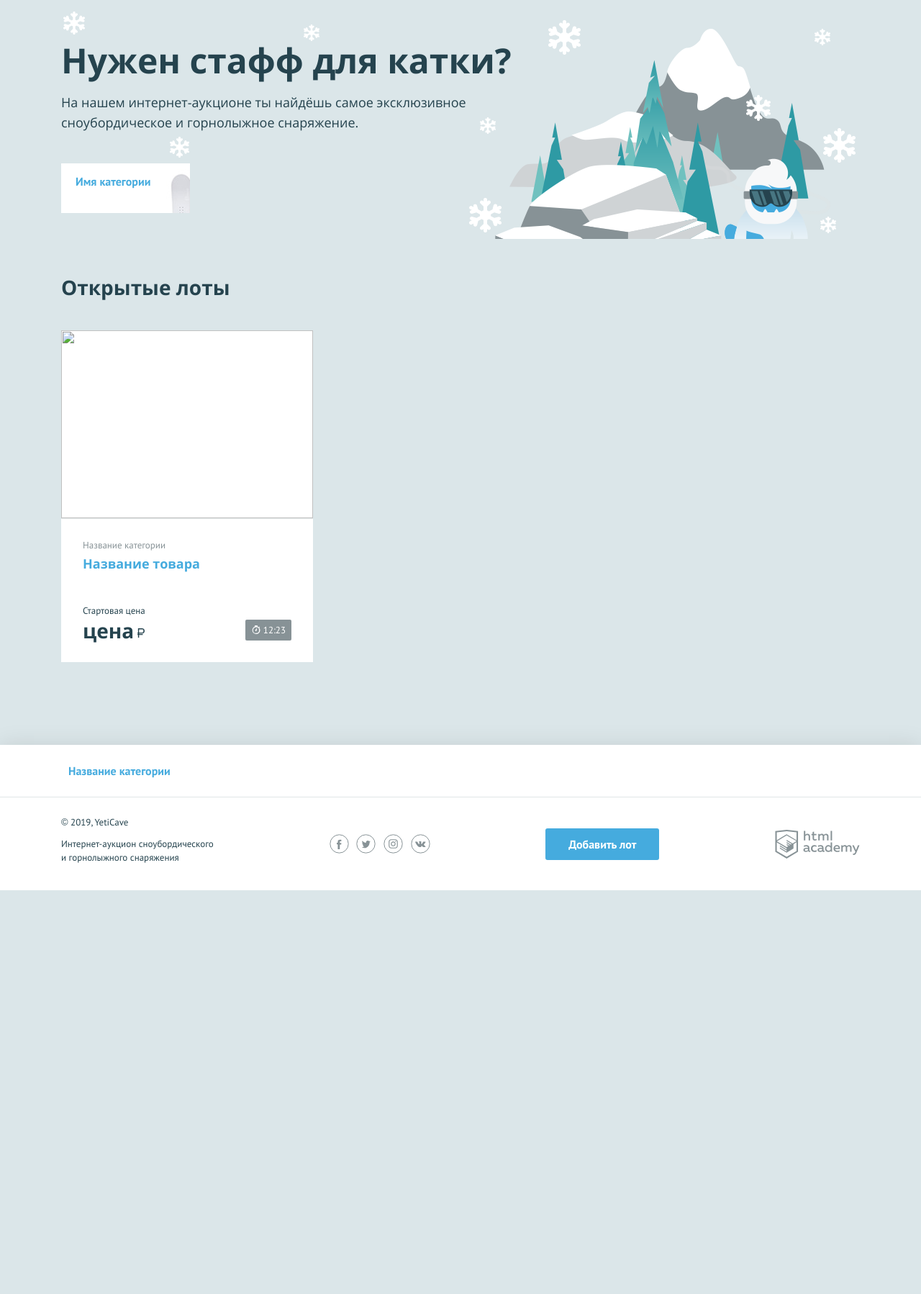
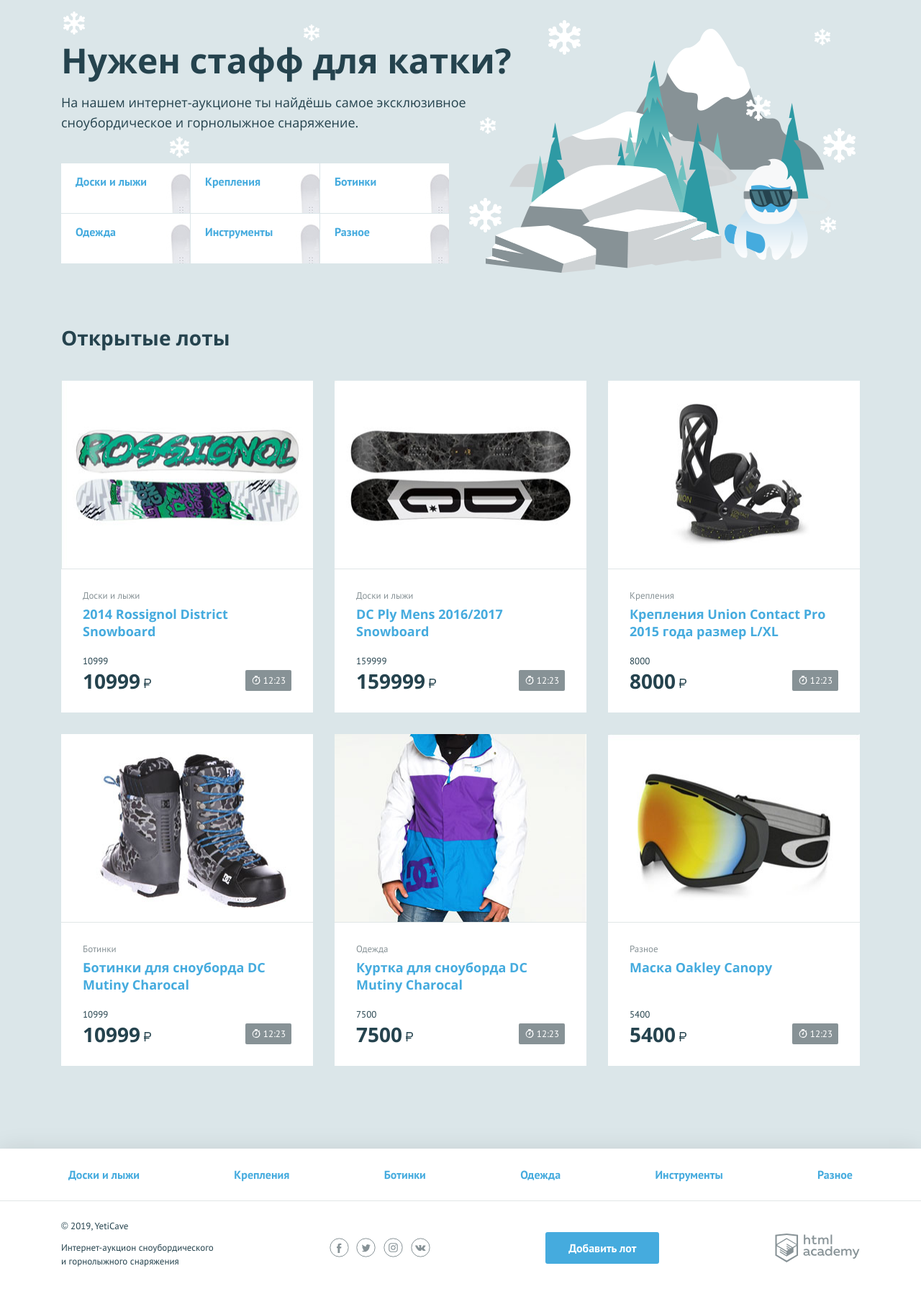
Before and after one commit to htmlacademy-php1/1072003-yeticave-13, a PHP site: page / in a window 1280 px wide. Shown: the part 107-1905 px from the top of the page at 72% size. Before the commit the page ends 1344 px from the top, so only its background shows below. Run offline with PHP 8.4, Linux system fonts and the light colour scheme.

Commit message:
итерация по массивам

```diff
--- a/index.php
+++ b/index.php
@@ -2,6 +2,47 @@
 $is_auth = rand(0, 1);
 
 $user_name = 'Татьяна'; // укажите здесь ваше имя
+
+$categories = ['Доски и лыжи', 'Крепления', 'Ботинки', 'Одежда', 'Инструменты', 'Разное'];
+
+$ads = [
+    [
+        'title' => '2014 Rossignol District Snowboard',
+        'category' => 'Доски и лыжи',
+        'price' => 10999,
+        'url' => 'img/lot-1.jpg'
+    ],
+    [
+        'title' => 'DC Ply Mens 2016/2017 Snowboard',
+        'category' => 'Доски и лыжи',
+        'price' => 159999,
+        'url' => 'img/lot-2.jpg',
+    ],
+    [
+        'title' => 'Крепления Union Contact Pro 2015 года размер L/XL',
+        'category' => 'Крепления',
+        'price' => 8000,
+        'url' => 'img/lot-3.jpg',
+    ],
+    [
+        'title' => 'Ботинки для сноуборда DC Mutiny Charocal',
+        'category' => 'Ботинки',
+        'price' => 10999,
+        'url' => 'img/lot-4.jpg',
+    ],
+    [
+        'title' => 'Куртка для сноуборда DC Mutiny Charocal',
+        'category' => 'Одежда',
+        'price' => 7500,
+        'url' => 'img/lot-5.jpg',
+    ],
+    [
+        'title' => 'Маска Oakley Canopy',
+        'category' => 'Разное',
+        'price' => 5400,
+        'url' => 'img/lot-6.jpg',
+    ],
+];
 ?>
 <!DOCTYPE html>
 <html lang="ru">
@@ -55,10 +96,12 @@
         <h2 class="promo__title">Нужен стафф для катки?</h2>
         <p class="promo__text">На нашем интернет-аукционе ты найдёшь самое эксклюзивное сноубордическое и горнолыжное снаряжение.</p>
         <ul class="promo__list">
+            <?php foreach ($categories as $val): ?>
             <!--заполните этот список из массива категорий-->
                 <li class="promo__item promo__item--boards">
-                <a class="promo__link" href="pages/all-lots.html">Имя категории</a>
+                    <a class="promo__link" href="pages/all-lots.html"><?= $val ?></a>
                 </li>
+            <?php endforeach; ?>
         </ul>
     </section>
     <section class="lots">
@@ -66,18 +109,19 @@
             <h2>Открытые лоты</h2>
         </div>
         <ul class="lots__list">
+            <?php foreach($ads as $key => $val) : ?>
             <!--заполните этот список из массива с товарами-->
                 <li class="lots__item lot">
                     <div class="lot__image">
-                    <img src="" width="350" height="260" alt="">
+                        <img src="<?= $val['url']; ?>" width="350" height="260" alt="<?= $val['title']; ?>">
                     </div>
                     <div class="lot__info">
-                    <span class="lot__category">Название категории</span>
-                    <h3 class="lot__title"><a class="text-link" href="pages/lot.html">Название товара</a></h3>
+                        <span class="lot__category"><?= $val['category']; ?></span>
+                        <h3 class="lot__title"><a class="text-link" href="pages/lot.html"><?= $val['title']; ?></a></h3>
                         <div class="lot__state">
                             <div class="lot__rate">
-                            <span class="lot__amount">Стартовая цена</span>
-                            <span class="lot__cost">цена<b class="rub">р</b></span>
+                                <span class="lot__amount"><?= $val['price']; ?></span>
+                                <span class="lot__cost"><?= $val['price']; ?><b class="rub">р</b></span>
                             </div>
                             <div class="lot__timer timer">
                                 12:23
@@ -85,6 +129,7 @@
                         </div>
                     </div>
                 </li>
+            <?php endforeach; ?>
         </ul>
     </section>
 </main>
@@ -94,9 +139,11 @@
     <nav class="nav">
         <ul class="nav__list container">
             <!--заполните этот список из массива категорий-->
+            <?php foreach($categories as $val): ?>
                 <li class="nav__item">
-                <a href="pages/all-lots.html">Название категории</a>
+                    <a href="pages/all-lots.html"><?= $val ?></a>
                 </li>
+            <?php endforeach; ?>
         </ul>
     </nav>
     <div class="main-footer__bottom container">
```
Lines whose indentation alone changed are shown as unchanged.
